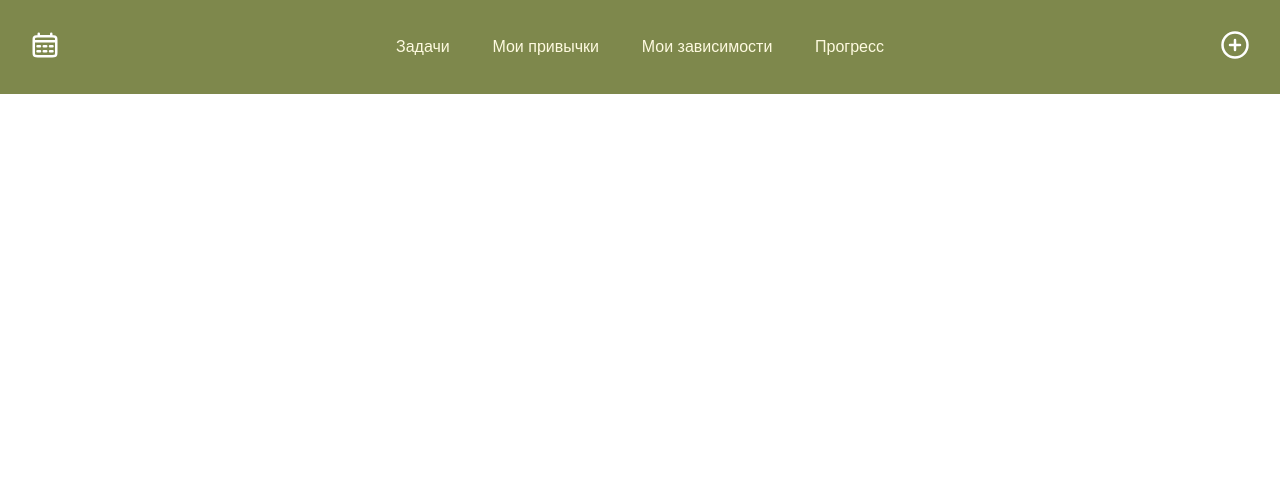
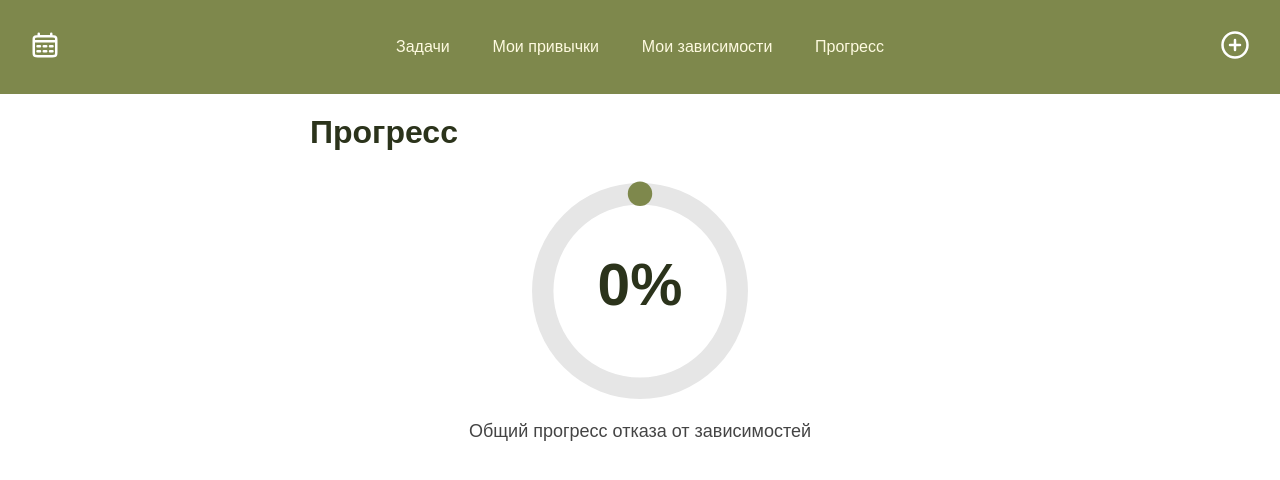
Before and after one commit to m4l3n14/studentki231_tracker, a Vue app: page /progress in a window 1280 px wide. Shown: the top 480 px of the page. Built offline with nearby package versions, Linux system fonts and the light colour scheme.

Commit message:
созданы страницы .мои зависимости. и .прогресс.

```diff
--- a/src/components/my_addictions.vue
+++ b/src/components/my_addictions.vue
@@ -1,3 +1,192 @@
-<script setup></script>
-<template></template>
-<style scoped></style>
+<script setup>
+import { computed, onMounted } from 'vue'
+import { useHabits } from '../composables/useHabits'
+
+const { habits, loadData } = useHabits()
+
+const addictions = computed(() => {
+  return habits.value.filter(item => item.type === 'addiction')
+})
+
+const todayStr = computed(() => {
+  return new Date().toISOString().split('T')[0]
+})
+
+function isCompleted(addiction) {
+  return addiction.completed?.[todayStr.value] || false
+}
+
+function toggle(addiction) {
+  if (!addiction.completed) {
+    addiction.completed = {}
+  }
+
+  addiction.completed[todayStr.value] =
+    !addiction.completed[todayStr.value]
+
+  localStorage.setItem(
+    'habitTracker',
+    JSON.stringify(habits.value)
+  )
+}
+
+function remove(index) {
+  addictions.value.splice(index, 1)
+
+  localStorage.setItem(
+    'habitTracker',
+    JSON.stringify(habits.value)
+  )
+}
+
+onMounted(() => {
+  loadData()
+})
+</script>
+
+<template>
+  <div class="page">
+    <h1>Мои зависимости</h1>
+
+    <div v-if="addictions.length === 0" class="empty">
+      <p>У вас пока нет зависимостей</p>
+    </div>
+
+    <div class="addictions-list">
+      <div
+        v-for="(addiction, index) in addictions"
+        :key="index"
+        class="card"
+        :class="{ completed: isCompleted(addiction) }"
+      >
+        <div class="card-content">
+          <div>
+            <h2>{{ addiction.name }}</h2>
+
+            <p class="date">
+              {{ addiction.startDate }} — {{ addiction.endDate }}
+            </p>
+          </div>
+
+          <div class="actions">
+            <button
+              class="done-btn"
+              @click="toggle(addiction)"
+            >
+              {{ isCompleted(addiction) ? '✓' : '○' }}
+            </button>
+
+            <button
+              class="delete-btn"
+              @click="remove(index)"
+            >
+              ✕
+            </button>
+          </div>
+        </div>
+
+        <div class="status">
+          {{
+            isCompleted(addiction)
+              ? 'Сегодня удержались'
+              : 'Отметьте успешный день'
+          }}
+        </div>
+      </div>
+    </div>
+  </div>
+</template>
+
+<style scoped>
+.page {
+  max-width: 700px;
+  margin: 0 auto;
+  padding: 20px;
+  font-family: sans-serif;
+}
+
+h1 {
+  color: #2B331B;
+  margin-bottom: 30px;
+}
+
+.empty {
+  text-align: center;
+  padding: 50px 0;
+  color: #777;
+}
+
+.addictions-list {
+  display: flex;
+  flex-direction: column;
+  gap: 20px;
+}
+
+.card {
+  background: #FEFAE0;
+  border: 2px solid #7E884C;
+  border-radius: 18px;
+  padding: 20px;
+  transition: 0.3s;
+}
+
+.card.completed {
+  background: #7E884C;
+  color: #FEFAE0;
+}
+
+.card-content {
+  display: flex;
+  justify-content: space-between;
+  gap: 20px;
+  align-items: center;
+}
+
+h2 {
+  margin: 0 0 10px;
+  font-size: 22px;
+}
+
+.date {
+  margin: 0;
+  opacity: 0.8;
+  font-size: 14px;
+}
+
+.actions {
+  display: flex;
+  gap: 10px;
+}
+
+.done-btn,
+.delete-btn {
+  width: 45px;
+  height: 45px;
+  border-radius: 50%;
+  border: none;
+  cursor: pointer;
+  font-size: 20px;
+  transition: 0.3s;
+}
+
+.done-btn {
+  background: #2B331B;
+  color: white;
+}
+
+.delete-btn {
+  background: #d9534f;
+  color: white;
+}
+
+.done-btn:hover,
+.delete-btn:hover {
+  transform: scale(1.08);
+}
+
+.status {
+  margin-top: 15px;
+  font-size: 15px;
+  font-weight: 500;
+}
+</style>
--- a/src/components/progress.vue
+++ b/src/components/progress.vue
@@ -1,3 +1,205 @@
-<script setup></script>
-<template></template>
-<style scoped></style>
+<script setup>
+import { computed, onMounted } from 'vue'
+import { useHabits } from '../composables/useHabits'
+
+const { habits, loadData } = useHabits()
+
+const addictions = computed(() => {
+    return habits.value.filter(item => item.type === 'addiction')
+})
+
+function getProgress(addiction) {
+    const completedDays = Object.values(addiction.completed || {})
+        .filter(Boolean).length
+
+    const start = new Date(addiction.startDate)
+    const end = new Date(addiction.endDate)
+
+    const totalDays = Math.ceil(
+        (end - start) / (1000 * 60 * 60 * 24)
+    ) + 1
+
+    const percent = totalDays > 0
+        ? Math.round((completedDays / totalDays) * 100)
+        : 0
+
+    return {
+        completedDays,
+        totalDays,
+        percent
+    }
+}
+
+const overallProgress = computed(() => {
+    if (addictions.value.length === 0) return 0
+
+    const total = addictions.value.reduce((sum, addiction) => {
+        return sum + getProgress(addiction).percent
+    }, 0)
+
+    return Math.round(total / addictions.value.length)
+})
+
+onMounted(() => {
+    loadData()
+})
+</script>
+
+<template>
+    <div class="page">
+        <h1>Прогресс</h1>
+
+        <div class="main-progress">
+            <div class="circle">
+                <svg viewBox="0 0 36 36">
+                    <path class="bg" d="M18 2.0845
+            a 15.9155 15.9155 0 0 1 0 31.831
+            a 15.9155 15.9155 0 0 1 0 -31.831" />
+
+                    <path class="progress" :stroke-dasharray="`${overallProgress}, 100`" d="M18 2.0845
+            a 15.9155 15.9155 0 0 1 0 31.831
+            a 15.9155 15.9155 0 0 1 0 -31.831" />
+
+                    <text x="18" y="20.35" class="percentage">
+                        {{ overallProgress }}%
+                    </text>
+                </svg>
+            </div>
+
+            <p class="overall-text">
+                Общий прогресс отказа от зависимостей
+            </p>
+        </div>
+
+        <div class="progress-list">
+            <div v-for="addiction in addictions" :key="addiction.id" class="progress-card">
+                <div class="top">
+                    <h2>{{ addiction.name }}</h2>
+
+                    <span class="percent">
+                        {{ getProgress(addiction).percent }}%
+                    </span>
+                </div>
+
+                <div class="bar">
+                    <div class="fill" :style="{ width: getProgress(addiction).percent + '%' }"></div>
+                </div>
+
+                <p class="stats">
+                    Успешных дней:
+                    {{ getProgress(addiction).completedDays }}
+                    из
+                    {{ getProgress(addiction).totalDays }}
+                </p>
+            </div>
+        </div>
+    </div>
+</template>
+
+<style scoped>
+.page {
+    max-width: 700px;
+    margin: 0 auto;
+    padding: 20px;
+    font-family: sans-serif;
+}
+
+h1 {
+    color: #2B331B;
+    margin-bottom: 30px;
+}
+
+.main-progress {
+    display: flex;
+    flex-direction: column;
+    align-items: center;
+    margin-bottom: 50px;
+}
+
+.circle {
+    width: 220px;
+    height: 220px;
+}
+
+svg {
+    width: 100%;
+    height: 100%;
+}
+
+.bg {
+    fill: none;
+    stroke: #e6e6e6;
+    stroke-width: 3.5;
+}
+
+.progress {
+    fill: none;
+    stroke: #7E884C;
+    stroke-width: 4;
+    stroke-linecap: round;
+    transition: stroke-dasharray 0.5s ease;
+}
+
+.percentage {
+    fill: #2B331B;
+    font-size: 0.6em;
+    text-anchor: middle;
+    font-weight: bold;
+}
+
+.overall-text {
+    margin-top: 20px;
+    font-size: 18px;
+    color: #444;
+}
+
+.progress-list {
+    display: flex;
+    flex-direction: column;
+    gap: 20px;
+}
+
+.progress-card {
+    background: #FEFAE0;
+    border-radius: 18px;
+    padding: 20px;
+    border: 2px solid #7E884C;
+}
+
+.top {
+    display: flex;
+    justify-content: space-between;
+    align-items: center;
+    margin-bottom: 15px;
+}
+
+h2 {
+    margin: 0;
+    color: #2B331B;
+}
+
+.percent {
+    font-size: 20px;
+    font-weight: bold;
+    color: #7E884C;
+}
+
+.bar {
+    width: 100%;
+    height: 16px;
+    background: #ddd;
+    border-radius: 20px;
+    overflow: hidden;
+}
+
+.fill {
+    height: 100%;
+    background: #7E884C;
+    transition: 0.4s;
+}
+
+.stats {
+    margin-top: 12px;
+    color: #555;
+}
+</style>
```
